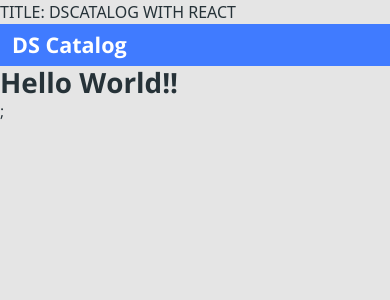
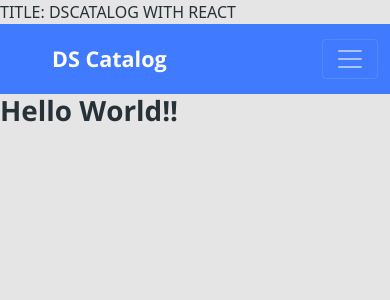
Before and after one commit to gilbertodfl/react_spring_bootstrap, a React (Create React App) app in the folder frontweb/: page / in a window 390 px wide. Shown: the top 300 px of the page. Built offline with nearby package versions, Linux system fonts and the light colour scheme.

Commit message:
Navbar hamburger

```diff
--- a/frontweb/src/App.tsx
+++ b/frontweb/src/App.tsx
@@ -10,7 +10,7 @@ function App() {
   return (
     <>
     <Navbar />
-     <h1>Hello World!!</h1>;
+     <h1>Hello World!!</h1>
      </>
      );
 
--- a/frontweb/src/components/Navbar/index.tsx
+++ b/frontweb/src/components/Navbar/index.tsx
@@ -1,17 +1,33 @@
 import './styles.css';
+import 'bootstrap/js/src/collapse.js';
 
 function Navbar() {
   return (
     <>
-      <nav className="navbar navbar-expand-md bg-primary">
+      <nav className="navbar navbar-expand-md navbar-dark bg-primary main-nav">
         <div className="container-fluid">
           <a href="link" className="nav-logo-text">
             <h4>DS Catalog</h4>
           </a>
-          <div className="collapse navbar-collapse">
+
+          <button
+            className="navbar-toggler"
+            type="button"
+            data-bs-toggle="collapse"
+            data-bs-target="#dscatalog-navbar"
+            aria-controls="dscatalog-navbar"
+            aria-expanded="false"
+            aria-label="Toggle navigation"
+          >
+            <span className="navbar-toggler-icon"></span>
+          </button>
+
+          <div className="collapse navbar-collapse" id="dscatalog-navbar">
             <ul className="navbar-nav offset-md-2 main-menu">
               <li>
-                <a href="link" className="active">HOME</a>
+                <a href="link" className="active">
+                  HOME
+                </a>
               </li>
               <li>
                 <a href="link">CATÁLOGO</a>
--- a/frontweb/src/components/Navbar/styles.css
+++ b/frontweb/src/components/Navbar/styles.css
@@ -1,6 +1,6 @@
 .main-nav {
     padding-left: 40px;
-    height: 70px;
+    min-height: 70px;
 
 }
 .nav-logo-text, .nav-logo-text:hover {
```
